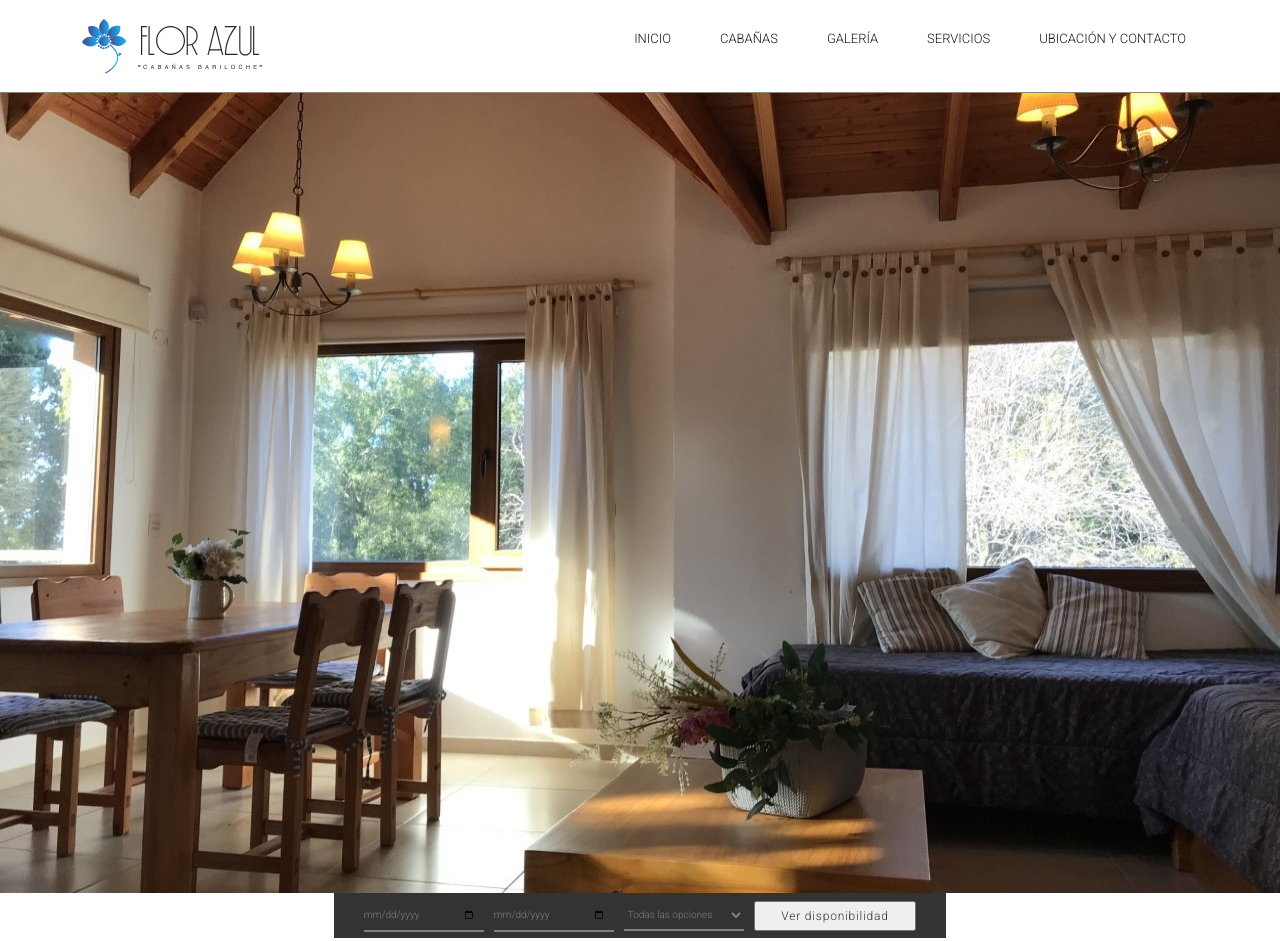
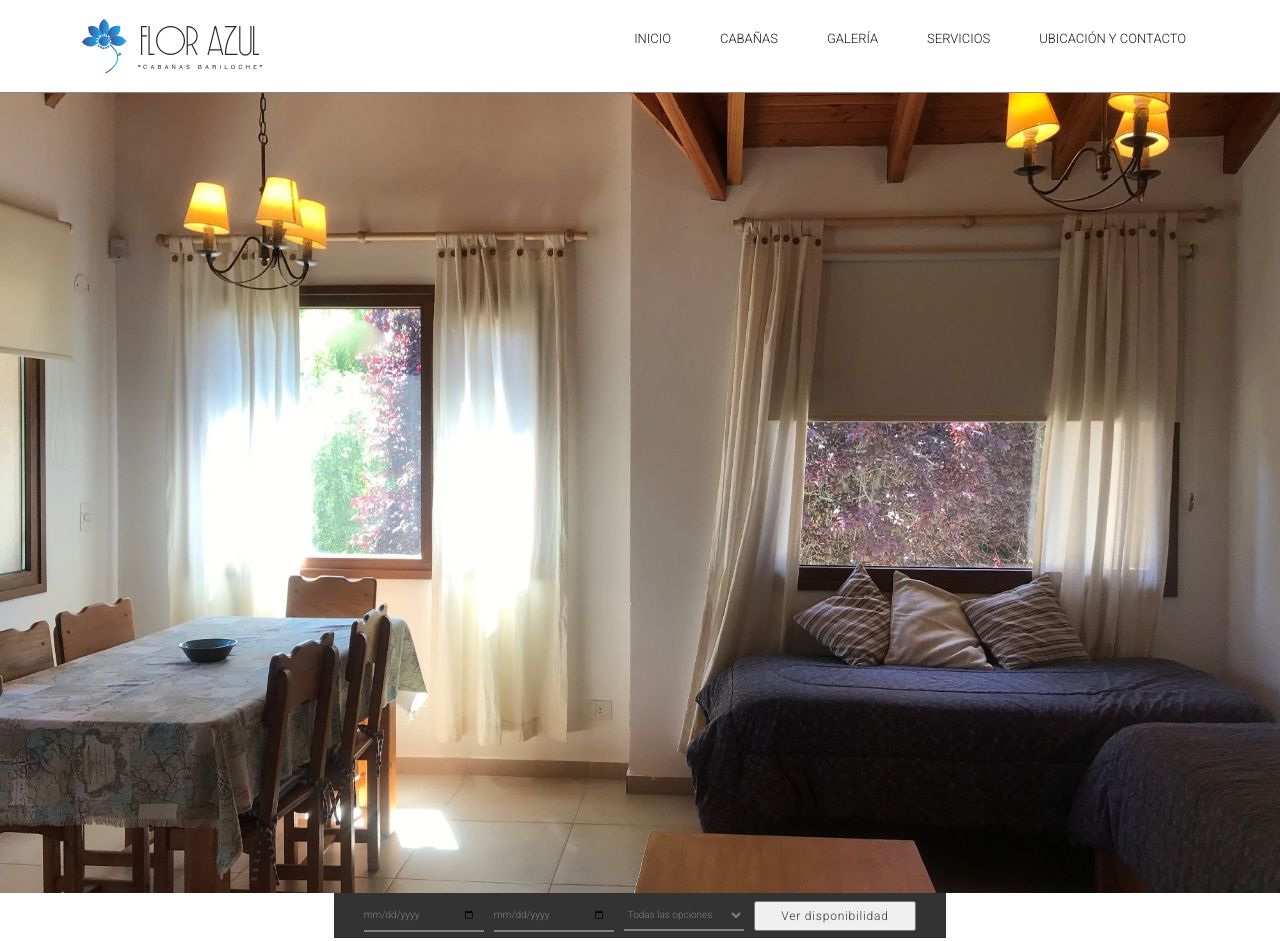
Before and after one commit to pilamolina/proyecto_florazul, a website: page index.html in a window 1280 px wide. Shown: the top 941 px of the page. Drawn offline with nearby package versions, Linux system fonts and the light colour scheme; no server answers; files whose address does not match are found by name.

Commit message:
Se vuelve a restablecer la imagen del index

```diff
--- a/index.html
+++ b/index.html
@@ -40,7 +40,7 @@
         </nav>
     </header>
     <section id="boxfoto">
-        <img class="boxfoto__img" src="./img/fotoinicio4.jpg" alt="" width="100%">
+        <img class="boxfoto__img" src="./img/fotoinicio2.jpg" alt="" width="100%">
         <form class="boxfoto__form" action="" method="GET">
             <div>
                 <input class="form__input" type="date" placeholder="Fecha de entrada" name="fechaentrada">
```
